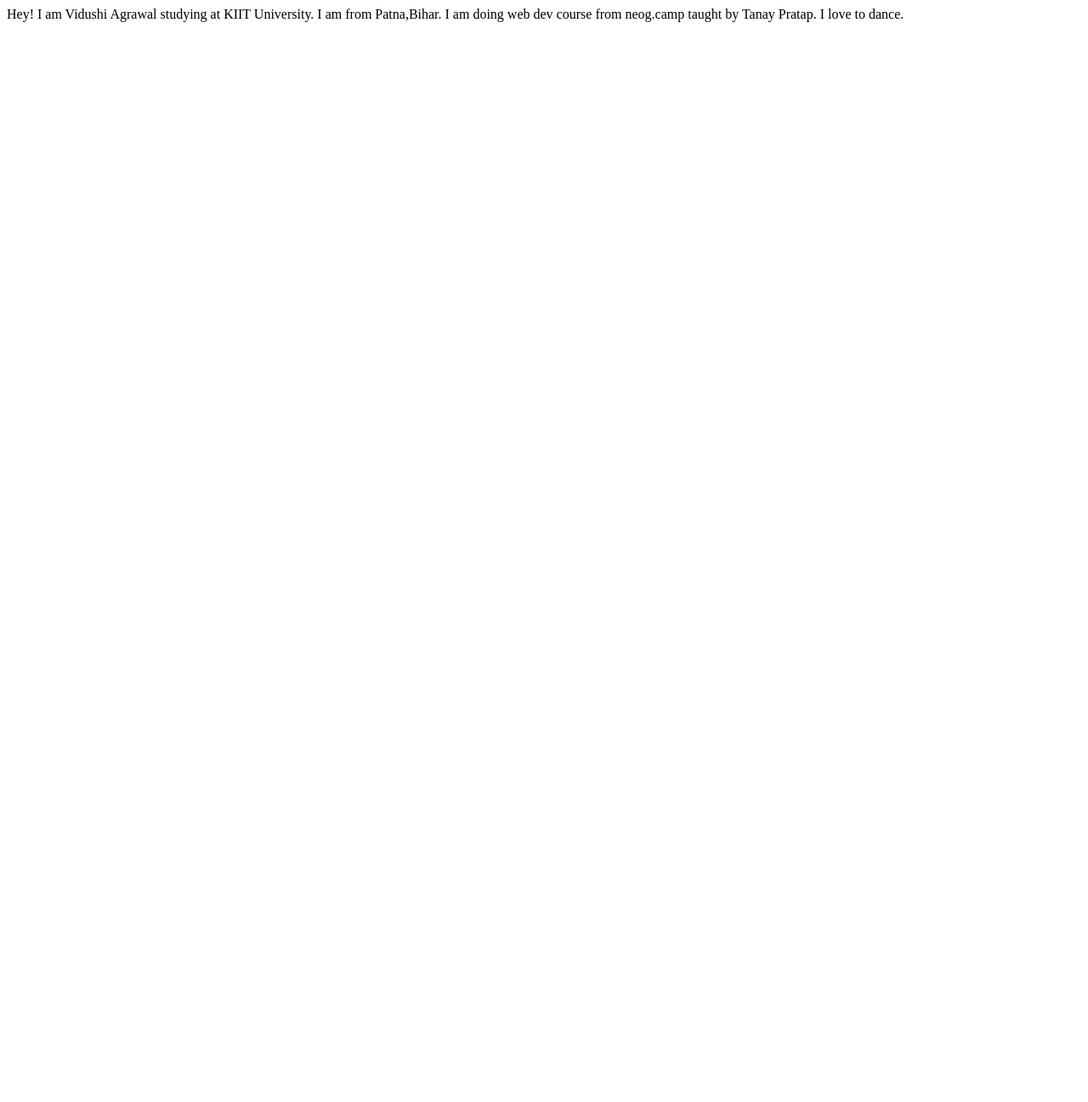
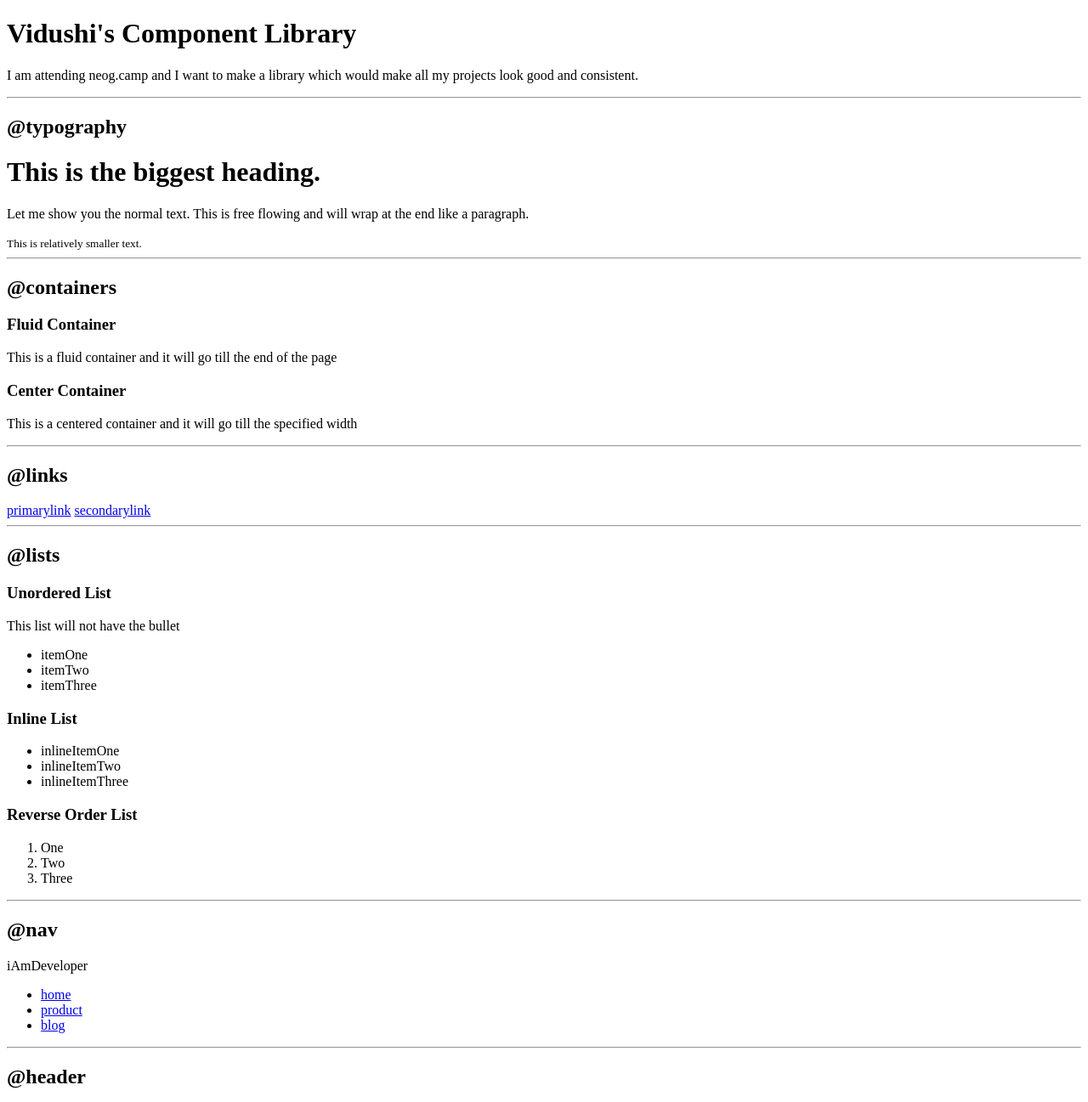
Before and after one commit to vids12/Vidushi_Agrawal_Portfolio, a plain HTML site: page index.html in a window 1280 px wide. Shown: the top 1297 px of the page at 85% size. Before the commit the page ends 800 px from the top, so only its background shows below. Drawn offline with Linux system fonts and the light colour scheme.

Commit message:
wip:till header

```diff
--- a/index.html
+++ b/index.html
@@ -6,9 +6,73 @@
     <title>Portfolio</title>
 </head>
 <body>
-    Hey! I am Vidushi Agrawal studying at KIIT University. I am from Patna,Bihar.
-    I am doing web dev course from neog.camp taught by Tanay Pratap.
+    <h1>Vidushi's Component Library</h1>
+    <p>I am attending neog.camp and I want to make a library which would make all my projects look good and consistent.</p>
+    <hr>
+    <h2>@typography</h2>
+    <h1>This is the biggest heading.</h1>
+    <p> Let me show you the normal text. This is free flowing and will wrap at the end like a paragraph. </p>
+    <small>This is relatively smaller text.</small>
+    <hr>
 
-    I love to dance.
+    <h2>@containers</h2>
+    <h3>Fluid Container</h3>
+    <p>This is a fluid container and it will go till the end of the page</p>
+    <h3>Center Container</h3>
+    <p>This is a centered container and it will go till the specified width</p>
+    <hr>
+
+    <h2>@links</h2>
+    <a href="/">primarylink</a>
+    <a href="#">secondarylink</a>
+    <hr>
+
+    <h2>@lists</h2>
+    <h3>Unordered List</h3>
+    <p> This list will not have the bullet</p>
+    <ul>
+        <li>itemOne</li>
+        <li>itemTwo</li>
+        <li>itemThree</li>
+    </ul>
+    <h3>Inline List</h3>
+    <ul>
+        <li>inlineItemOne</li>
+        <li>inlineItemTwo</li>
+        <li>inlineItemThree</li>
+    </ul>
+    <h3>Reverse Order List</h3>
+    <ol>
+        <li>One</li>
+        <li>Two</li>
+        <li>Three</li>
+    </ol>
+    <hr>
+
+<h2>@nav</h2>
+<nav>
+    <div>iAmDeveloper</div>
+    <ul>
+        <li>
+            <a href="#">home</a>
+        </li>
+        <li>
+            <a href="#">product</a>
+        </li>
+        <li>
+            <a href="#">blog</a>
+        </li>
+    </ul>
+</nav>
+<hr>
+
+<h2>@header</h2>
+<header>
+    <img src="images/hero_image.svg" alt="heroPic">
+    <h1>heading in header</h1>
+</header>
+<hr>
+
+
 </body>
 </html>
```
Also changed, not shown: images/hero_image.svg (added).
